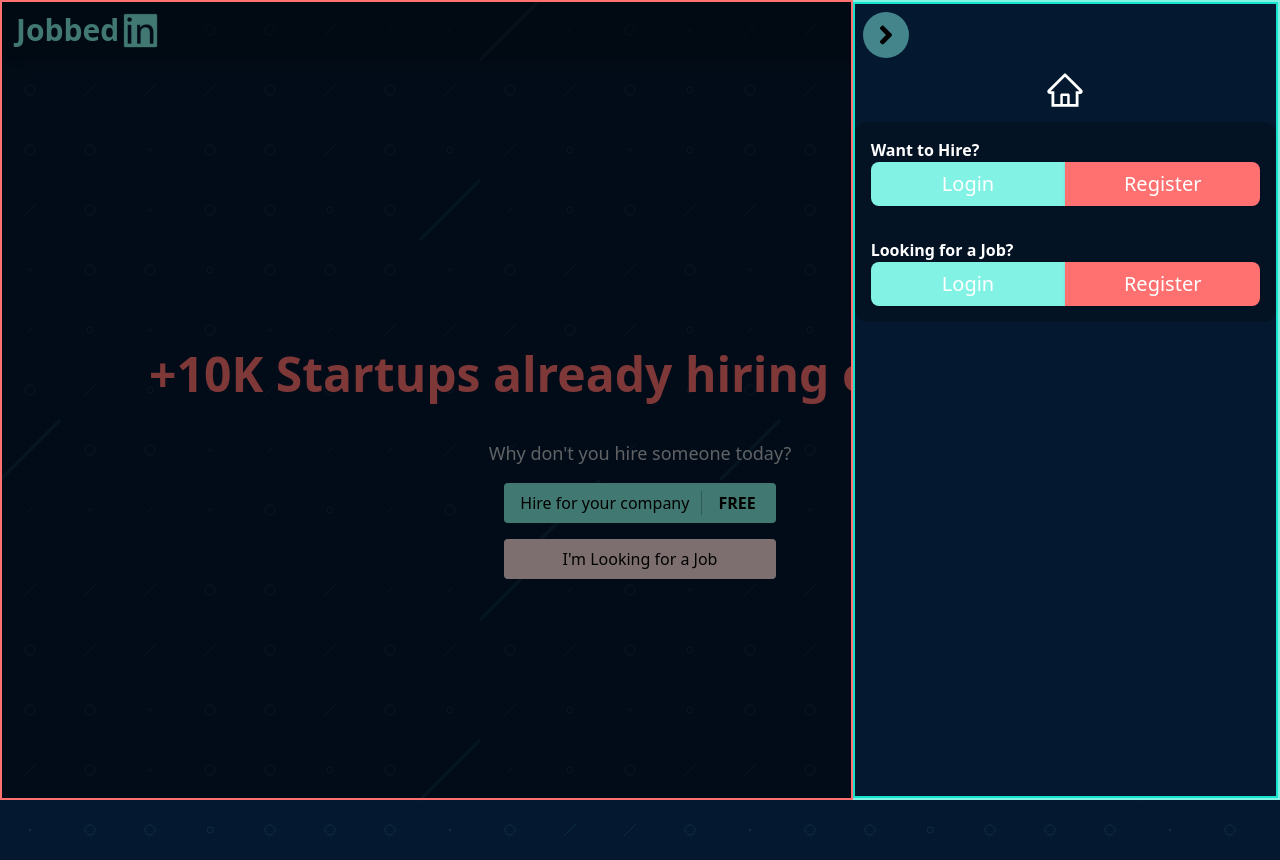
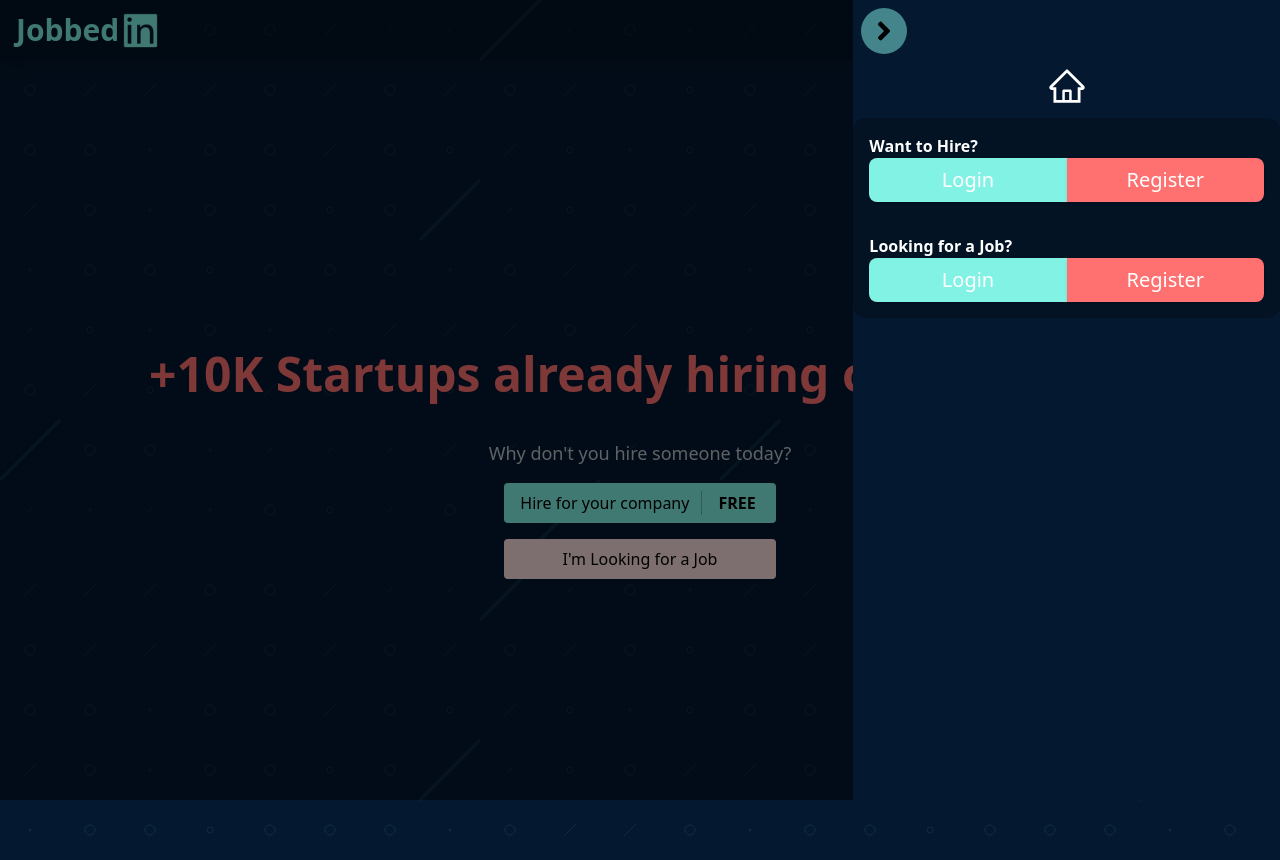
Before and after one commit to SciSaif/JobbedIn, a React (Create React App) app in the folder frontend/: page / in a window 1280 px wide. Both pictures are taken after a click on the element 1259 px from the left and 30 px from the top of the page. Built offline with nearby package versions, Linux system fonts and the light colour scheme.

Commit message:
removed borders

```diff
--- a/frontend/src/components/Drawer.jsx
+++ b/frontend/src/components/Drawer.jsx
@@ -31,14 +31,14 @@ function Drawer() {
     <div
       className={`${
         drawerState && "hidden"
-      } fixed top-0 right-0 w-screen h-screen bg-black/50 z-10 overflow-y-scroll border-2 border-secondary`}
+      } fixed top-0 right-0 w-screen h-screen bg-black/50 z-10 overflow-y-scroll `}
     >
       {/* to click away the drawer  */}
       <div
-        className="fixed top-0 left-0 w-1/3 xl:w-2/3 h-screen z-11 border-2 border-accent"
+        className="fixed top-0 left-0 w-1/3 xl:w-2/3 h-screen z-11"
         onClick={drawerToggle}
       ></div>
-      <div className="absolute top-0 right-0 w-2/3 xl:w-1/3 h-full bg-primary z-11 border-2 border-secondaryD">
+      <div className="absolute top-0 right-0 w-2/3 xl:w-1/3 h-full bg-primary z-11 ">
         <div
           className="mt-2 ml-2 rounded-full bg-secondary/50 w-fit p-2 cursor-pointer"
           onClick={drawerToggle}
--- a/frontend/src/components/Settings.jsx
+++ b/frontend/src/components/Settings.jsx
@@ -12,11 +12,11 @@ function Settings({ closeDrawer }) {
   const [selectedSetting, setSelectedSetting] = useState(null);
 
   return (
-    <div className="w-full mt-4  bg-black/25 text-white  rounded-xl border-accentD border-2 select-none ">
+    <div className="w-full mt-4  bg-black/25 text-white  rounded-xl select-none ">
       <div
         className={`w-ful px-4 py-3 flex flex-row items-center ${
           open ? "text-secondary" : ""
-        } text-lg font-bold bg-black/25  md:hover:text-secondary  cursor-pointer rounded-xl border-2 border-secondary`}
+        } text-lg font-bold bg-black/25  md:hover:text-secondary  cursor-pointer rounded-xl `}
         onClick={() => {
           setOpen(!open);
         }}
```
